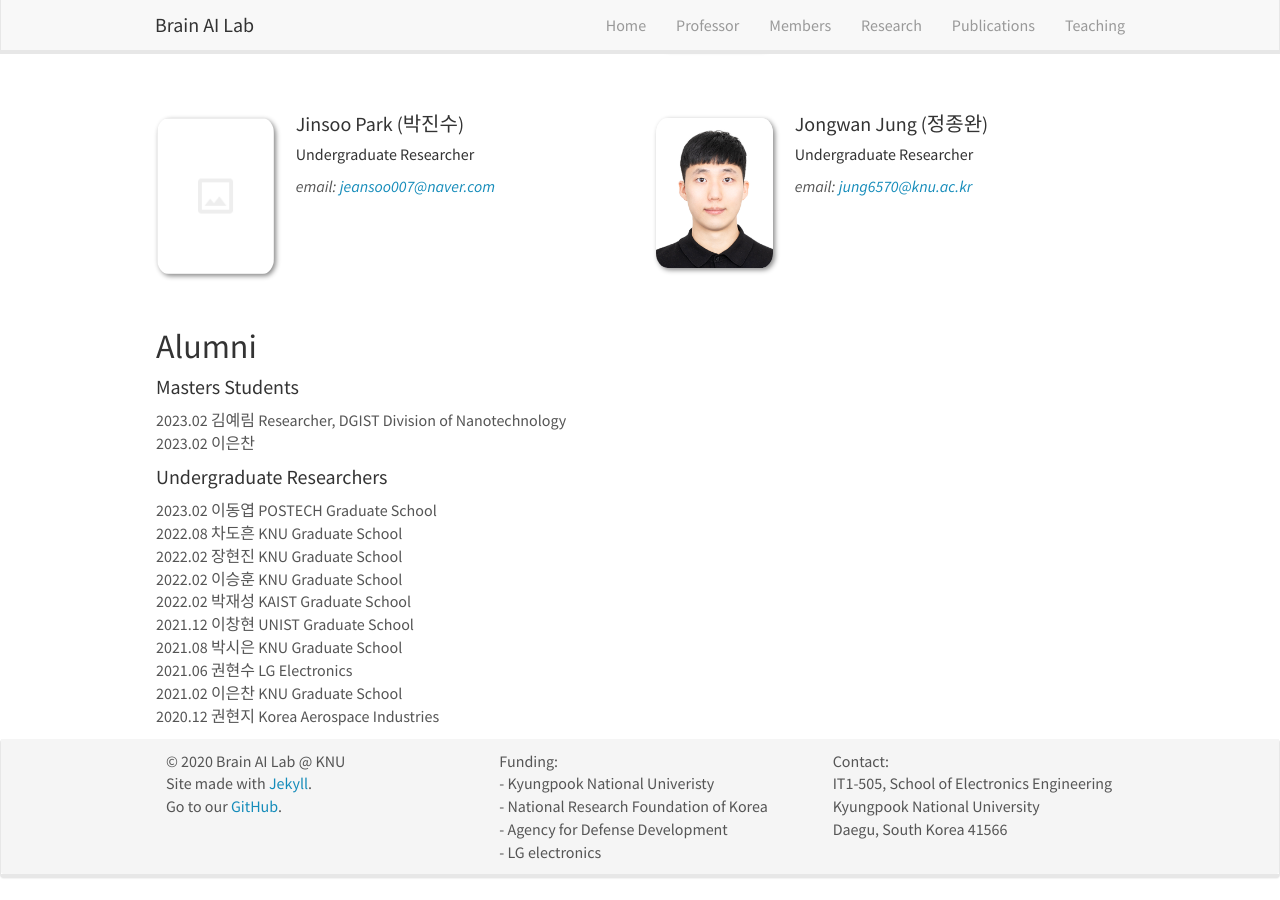
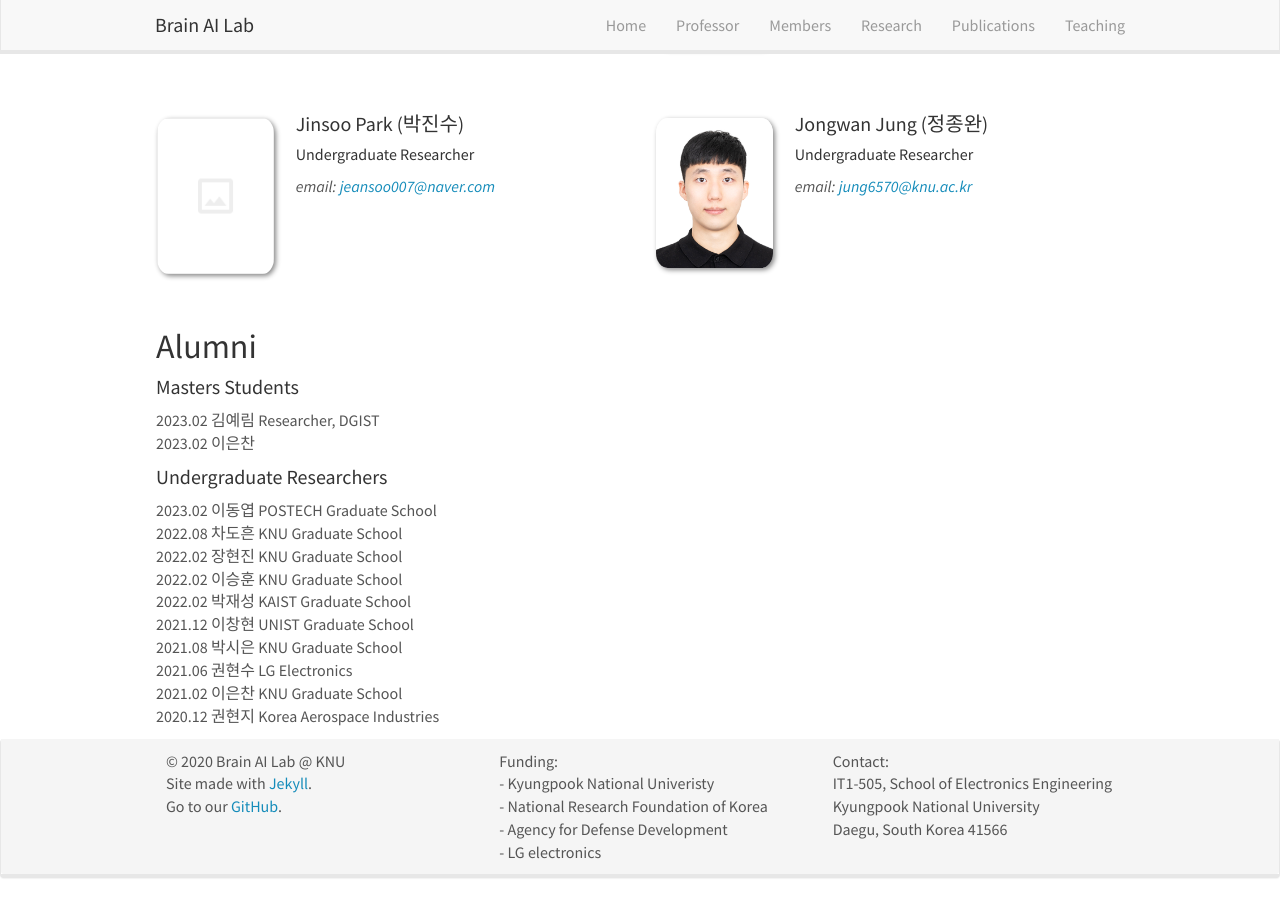
Before and after one commit to KNU-BrainAI/knu-brainai.github.io, a Jekyll site: the page built from _pages/members.md, in a window 1280 px wide and 900 px high, scrolled down 981 px. Built offline with Jekyll 4.4.1, drawn with Linux system fonts in a browser that asks for light colours; nearby versions of some CDN libraries.

Commit message:
Update members.md

```diff
--- a/_pages/members.md
+++ b/_pages/members.md
@@ -61,7 +61,7 @@ permalink: /members/
 
 ## Alumni
 #### Masters Students
-2023.02 김예림 Researcher, DGIST Division of Nanotechnology<br>
+2023.02 김예림 Researcher, DGIST <br>
 2023.02 이은찬 <br>
 
 #### Undergraduate Researchers
```
